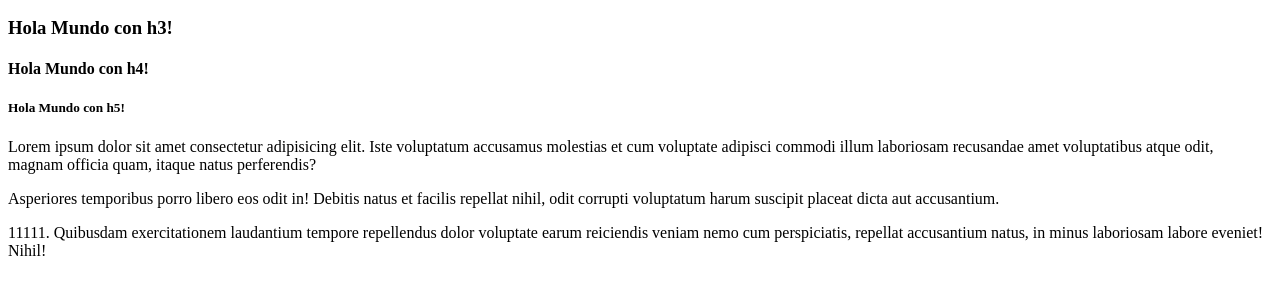
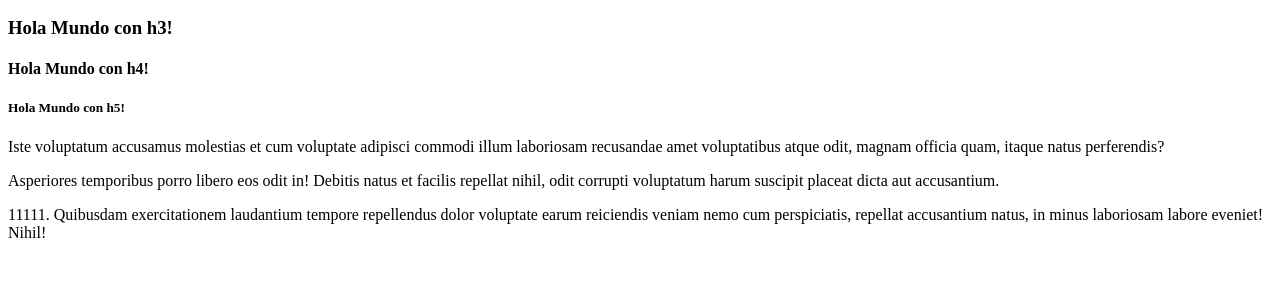
Before and after one commit to bayalad7/git-curso, a plain HTML site: page index.html in a window 1280 px wide. Shown: the part 110-404 px from the top of the page. Drawn offline with Linux system fonts and the light colour scheme.

Commit message:
modificacion del parrafo sin parrafos

```diff
--- a/index.html
+++ b/index.html
@@ -13,7 +13,7 @@
     <h4>Hola Mundo con h4!</h4>
     <h5>Hola Mundo con h5!</h5>
 
-    <p>Lorem ipsum dolor sit amet consectetur adipisicing elit. Iste voluptatum accusamus molestias et cum voluptate adipisci commodi illum laboriosam recusandae amet voluptatibus atque odit, magnam officia quam, itaque natus perferendis?</p>
+    <p>Iste voluptatum accusamus molestias et cum voluptate adipisci commodi illum laboriosam recusandae amet voluptatibus atque odit, magnam officia quam, itaque natus perferendis?</p>
     <p>Asperiores temporibus porro libero eos odit in! Debitis natus et facilis repellat nihil, odit corrupti voluptatum harum suscipit placeat dicta aut accusantium.</p>
     <p>11111. Quibusdam exercitationem laudantium tempore repellendus dolor voluptate earum reiciendis veniam nemo cum perspiciatis, repellat accusantium natus, in minus laboriosam labore eveniet! Nihil!</p>
 
```
